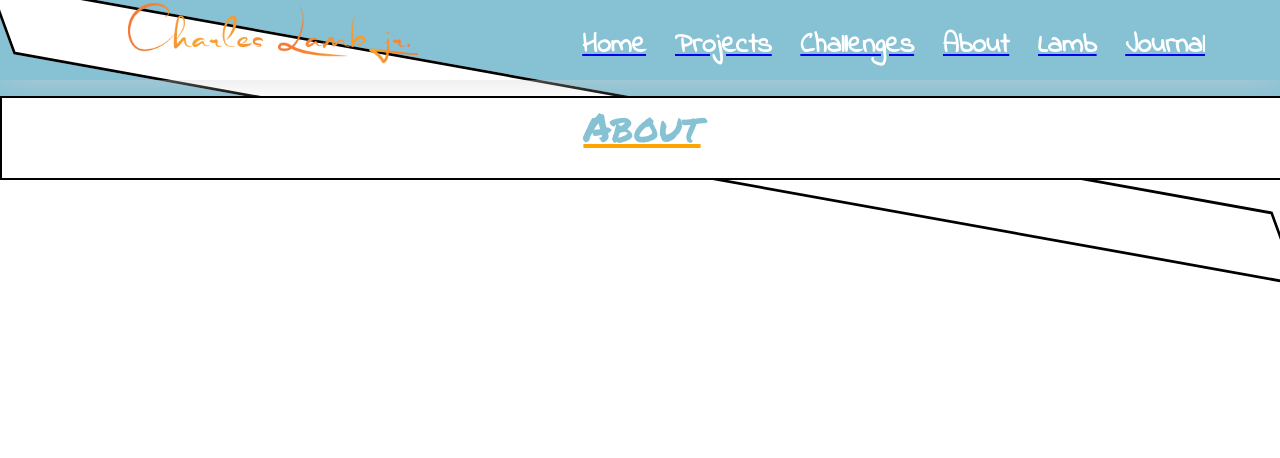
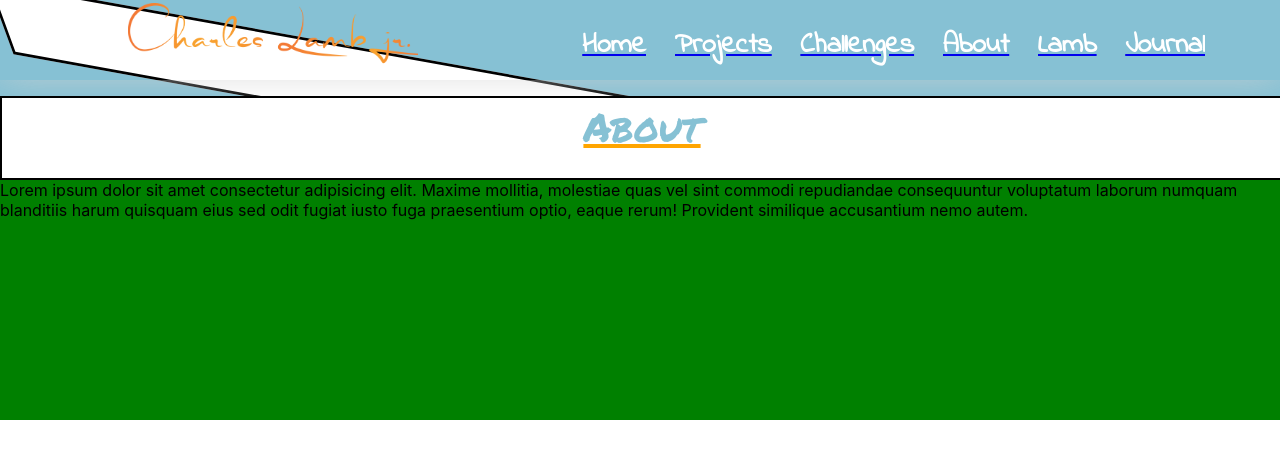
Before and after one commit to cyberstizz/charleslambjr, a React (Create React App) app: page /about in a window 1280 px wide. Shown: the top 458 px of the page. Built offline with nearby package versions, Linux system fonts and the light colour scheme; a web font is replaced by a local one.

Commit message:
changed the text div to absolute because it was being covered by the skewed div and I spent about ten minutes truing to figure out why

```diff
--- a/src/components/About.css
+++ b/src/components/About.css
@@ -49,3 +49,12 @@
     font-size: 40px;
     text-decoration: underline orange;
 }
+
+#aboutParagraph{
+    width: 100vw;
+    height: 30vh;
+    background-color: green;
+    z-index: 205;
+    position: absolute;
+    top: 22.5vh;
+}
--- a/src/components/About.js
+++ b/src/components/About.js
@@ -8,7 +8,10 @@ return (
         <div id="aboutTopDecoration"></div>
         <div id='aboutSkewedDov'></div>
         <div id="aboutHeader">About</div>
-        <div id="aboutParagraph"></div>
+        <div id="aboutParagraph">Lorem ipsum dolor sit amet consectetur adipisicing elit. Maxime mollitia,
+molestiae quas vel sint commodi repudiandae consequuntur voluptatum laborum
+numquam blanditiis harum quisquam eius sed odit fugiat iusto fuga praesentium
+optio, eaque rerum! Provident similique accusantium nemo autem. </div>
         <div id="skillsSection"></div>
         <div id="aboutFooter"></div>
     </div>
```
